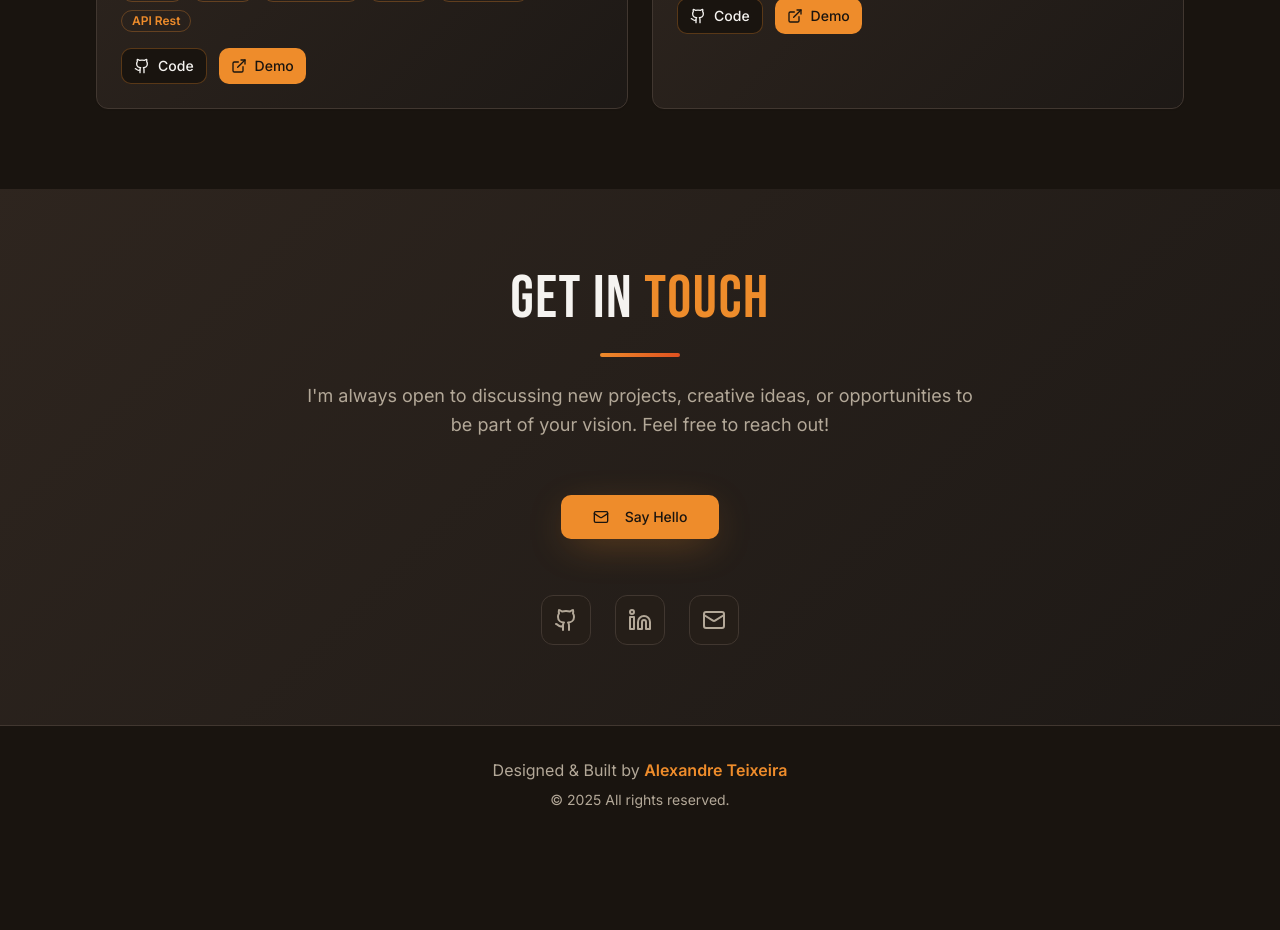
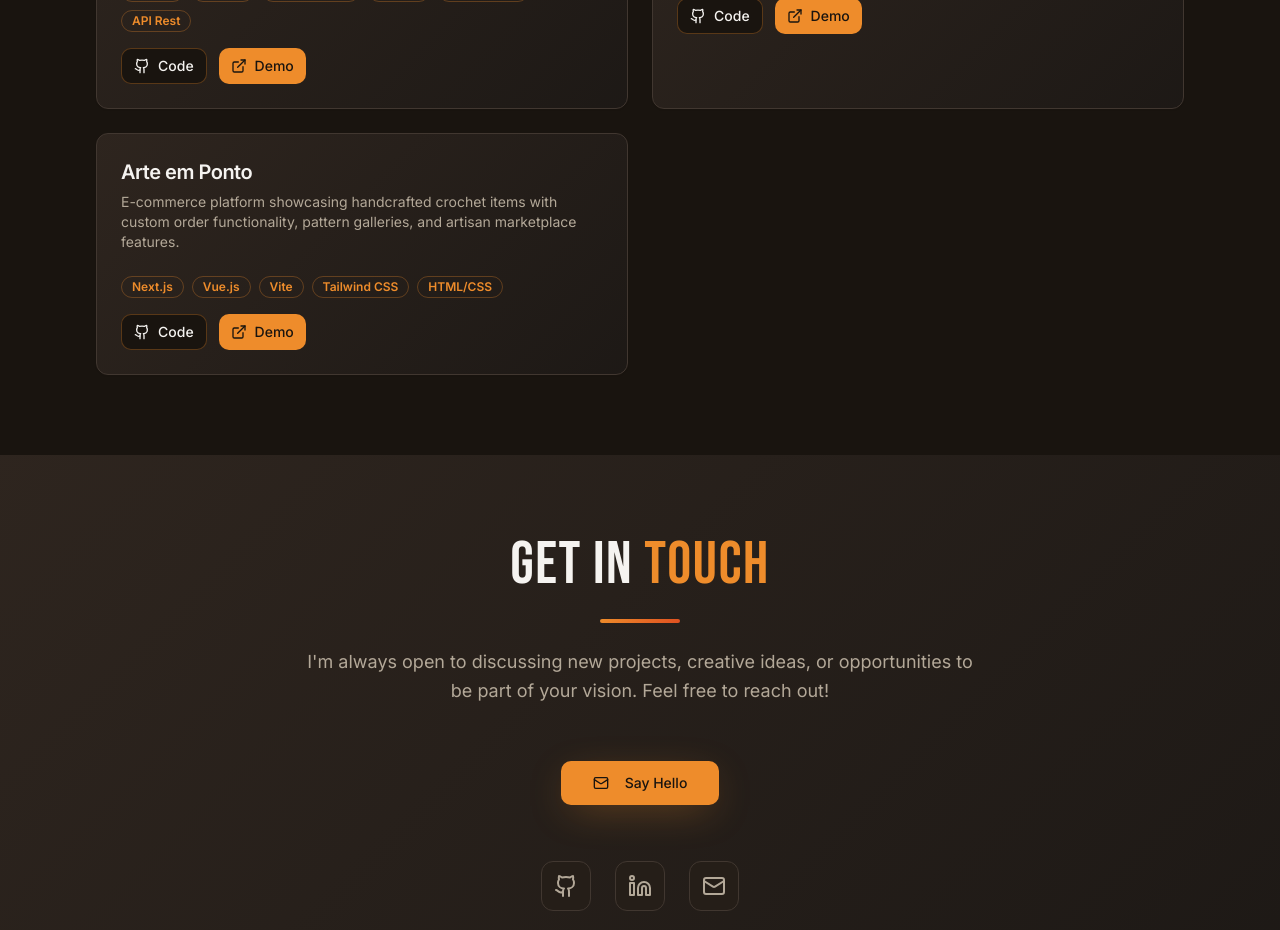
Before and after one commit to AlexDTT/Portfolio, a React (Vite) app: page / in a window 1280 px wide. Shown: the part 2640-3570 px from the top of the page. Before the commit the page ends 3482 px from the top, so only its background shows below. Built offline with nearby package versions, Linux system fonts and the light colour scheme; the HTML template or start-up script is replaced by a standard one.

Commit message:
Added new project

```diff
--- a/src/components/Projects.tsx
+++ b/src/components/Projects.tsx
@@ -18,6 +18,13 @@ const Projects = () => {
       tags: ["Symfony", "PHP", "MySQL", "JavaScript", "HTML/CSS", "Twig"],
       github: "#",
       demo: "https://cheetah.qa.fullscreen.pt/",
+    },
+    {
+      title: "Arte em Ponto",
+      description: "E-commerce platform showcasing handcrafted crochet items with custom order functionality, pattern galleries, and artisan marketplace features.",
+      tags: ["Next.js", "Vue.js", "Vite", "Tailwind CSS", "HTML/CSS"],
+      github: "#",
+      demo: "https://arteemponto.vercel.app/",
     },
   ];
 
```
